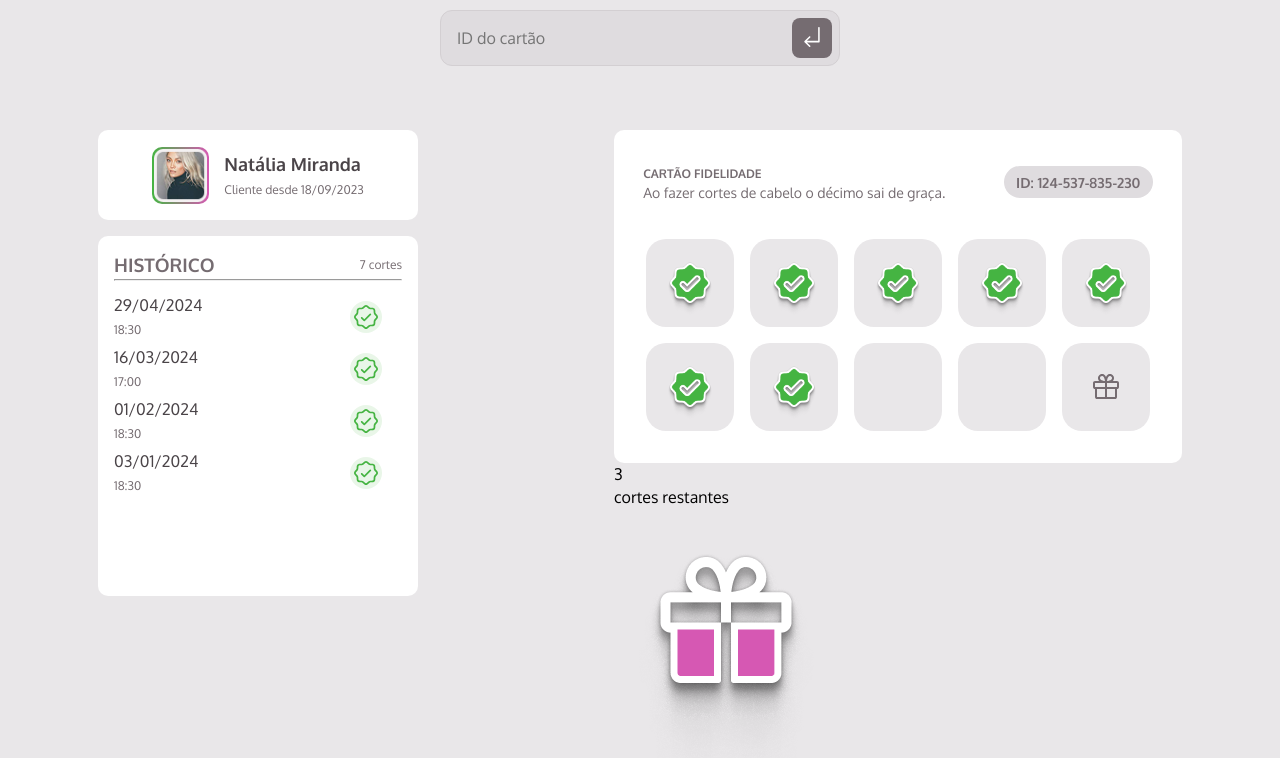
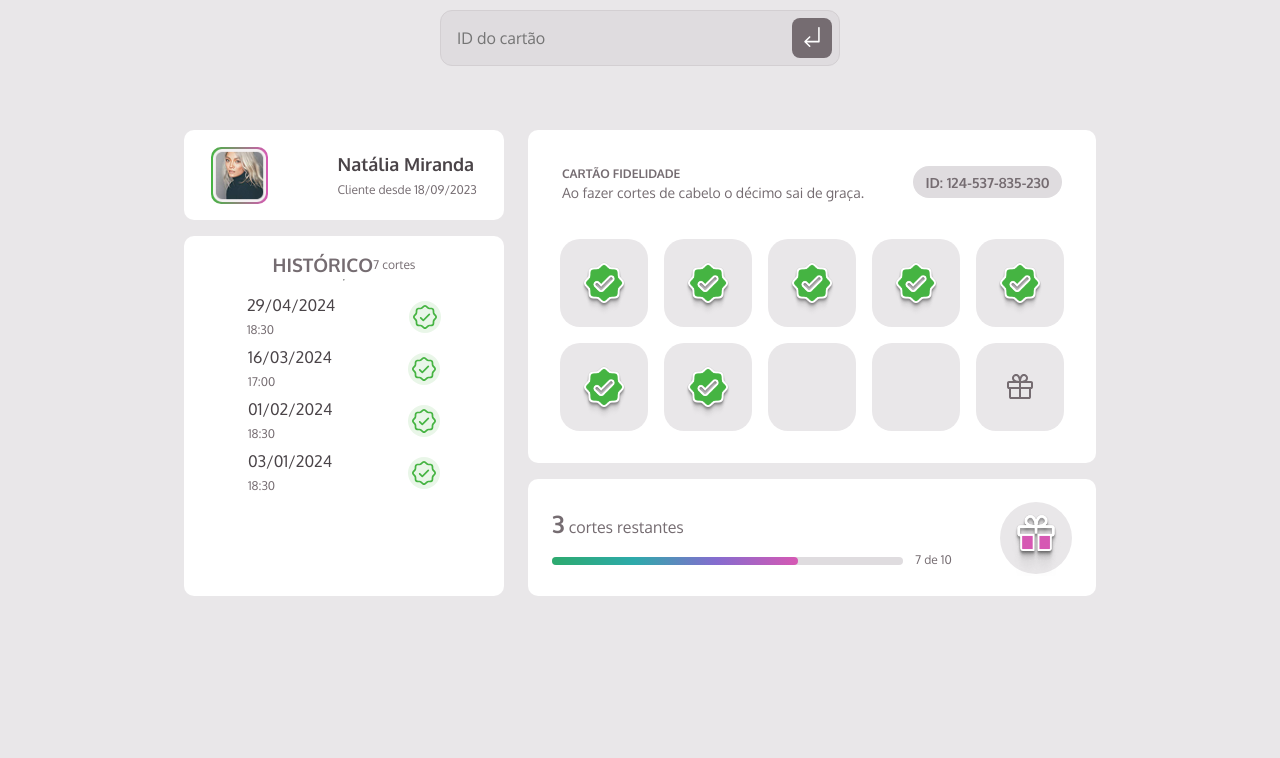
Before and after one commit to devlucao/Desafio-Pr-tico, a plain HTML site: page index.html in a window 1280 px wide. Shown: the part 108-866 px from the top of the page. After the commit the page ends 800 px from the top, so only its background shows below. Drawn offline with Linux system fonts and the light colour scheme.

Commit message:
finaliza estilização do projeto

```diff
--- a/index.html
+++ b/index.html
@@ -112,7 +112,7 @@
     </aside>
     <section>
       <div class="general-stamp-box">
-        <div class="text-wrapper">
+        <div class="text-wrapper-1">
           <div class="wrapper-left">
             <h3>Cartão Fidelidade</h3>
             <p>Ao fazer cortes de cabelo o décimo sai de graça.</p>
@@ -158,10 +158,20 @@
         </div>
       </div>
 
-      <div class="gift-loader">
-        <span>3</span>
-        <p>cortes restantes</p>
-        <img src="./src/assets/images/PinGift.png" alt="Imagem de uma caixa de presentes.">
+      <div class="gift-box">
+        <div class="left-wrapper">
+          <div class="text-wrapper">
+            <span>3</span>
+            <p>cortes restantes</p>
+          </div>
+          <div class="loader-wrapper">
+            <div class="loader-bar"></div>
+            <small>7 de 10</small>
+          </div>
+        </div>
+        <div class="right-wrapper">
+          <img src="./src/assets/images/PinGift.png" alt="Imagem de uma caixa de presentes.">
+        </div>
       </div>
     </section>
   </main>
--- a/src/styles/global.css
+++ b/src/styles/global.css
@@ -1,6 +1,6 @@
 * {
   padding: 0;
-  margin: 0;
+  margin: 0 auto;
   box-sizing: border-box;
 }
 
@@ -33,4 +33,6 @@
 body {
   background-color: var(--base-gray-200);
   font: var(--text-md);
+
+  margin-block: 4rem;
 }
--- a/src/styles/header.css
+++ b/src/styles/header.css
@@ -1,5 +1,5 @@
 header {
-  margin-top: 4rem;
+  /* margin-top: 4rem; */
   max-width: 80rem;
 
   display: flex;
--- a/src/styles/main.css
+++ b/src/styles/main.css
@@ -2,6 +2,8 @@ main {
   display: flex;
   align-items: start;
   justify-content: space-around;
+  max-width: 57rem;
+  gap: 1.5rem;
 
   margin-top: 4rem;
   margin-inline: auto;
--- a/src/styles/section.css
+++ b/src/styles/section.css
@@ -1,5 +1,8 @@
 section {
   color: var(--base-gray-500);
+  display: flex;
+  flex-direction: column;
+  gap: 1rem;
 
   & .general-stamp-box {
     display: flex;
@@ -10,11 +13,11 @@ section {
     height: 20.812rem;
     border-radius: 0.625rem;
 
-    & .text-wrapper {
+    & .text-wrapper-1 {
       padding-block: 2.25rem;
       display: flex;
-      justify-content: space-around;
       align-items: flex-start;
+      gap: 3.06rem;
 
       & h3 {
         text-transform: uppercase;
@@ -73,7 +76,81 @@ section {
     }
   }
 
-  & .gift-loader {
-    color: black;
+  & .gift-box {
+    background-color: var(--base-white);
+    width: 35.5rem;
+    height: 7.312rem;
+    border-radius: 0.625rem;
+
+    display: flex;
+    align-items: center;
+
+    & .left-wrapper {
+      display: flex;
+      flex-direction: column;
+
+      gap: 0.75rem;
+    }
+
+    & .text-wrapper {
+      display: flex;
+      align-items: first baseline;
+      margin-left: 0;
+      gap: 0.25rem;
+
+      & span {
+        font: var(--title-md);
+      }
+    }
+
+    & .loader-wrapper {
+      display: flex;
+      align-items: center;
+      gap: 0.75rem;
+
+      & .loader-bar {
+        width: 21.937rem;
+        height: 0.5rem;
+        background-color: var(--base-gray-300);
+        border-radius: 62.435rem;
+
+        position: relative;
+
+        &::before {
+          content: "";
+          width: 70%;
+          height: inherit;
+          border-radius: inherit;
+
+          background: linear-gradient(90deg,
+              #2DAA6E 0%,
+              #2DAAAA 33.33%,
+              #856CCF 66.67%,
+              #D658B3 100%);
+
+          position: absolute;
+        }
+      }
+    }
+
+    & .right-wrapper {
+      width: 4.5rem;
+      height: 4.5rem;
+      background-color: var(--base-gray-200);
+      border-radius: 50%;
+      display: flex;
+      justify-content: center;
+
+      img {
+        margin-top: 0.625rem;
+        width: 4rem;
+        height: 4rem;
+        object-fit: cover;
+      }
+    }
+
+
   }
+
+
 }
```
